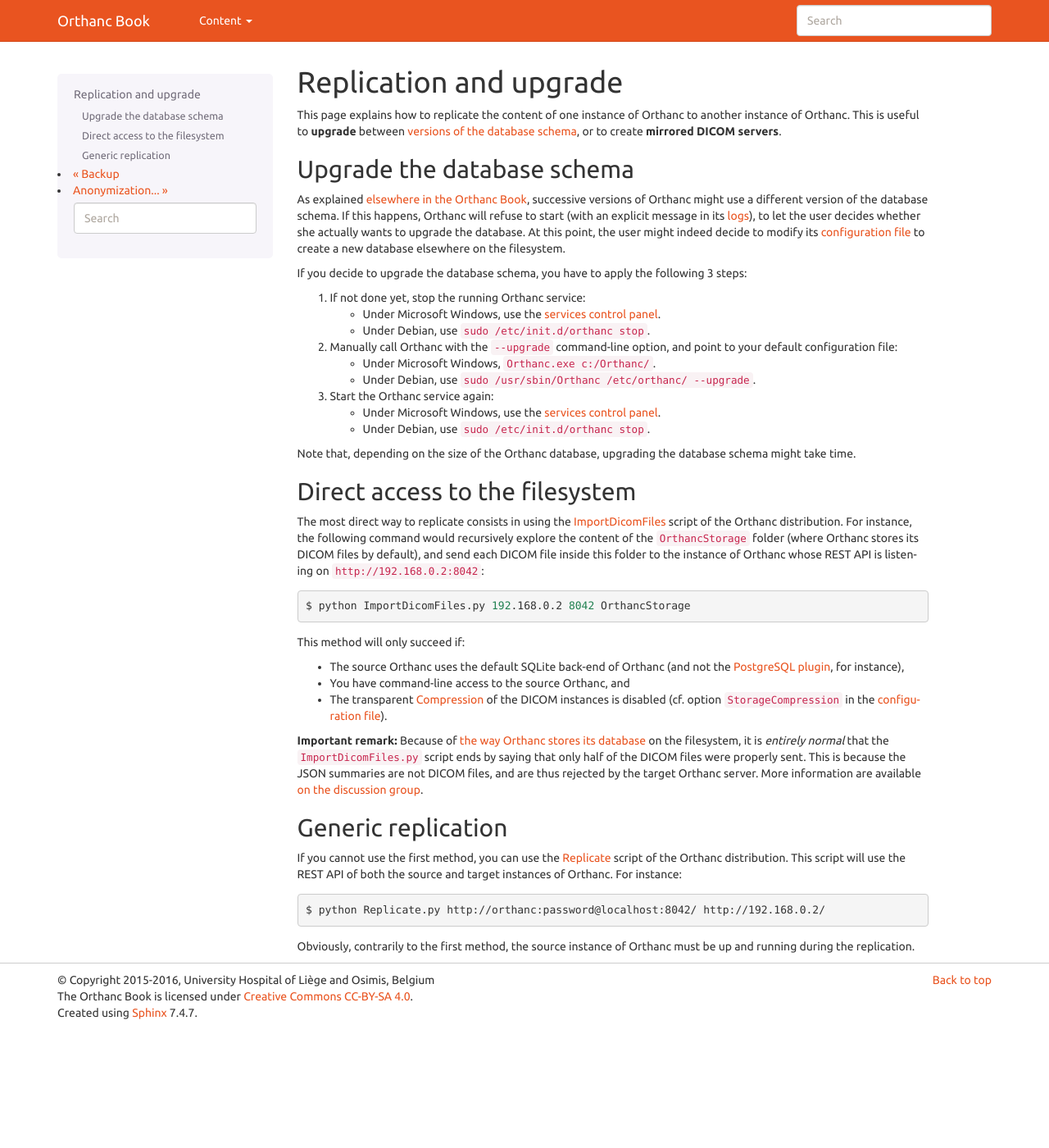
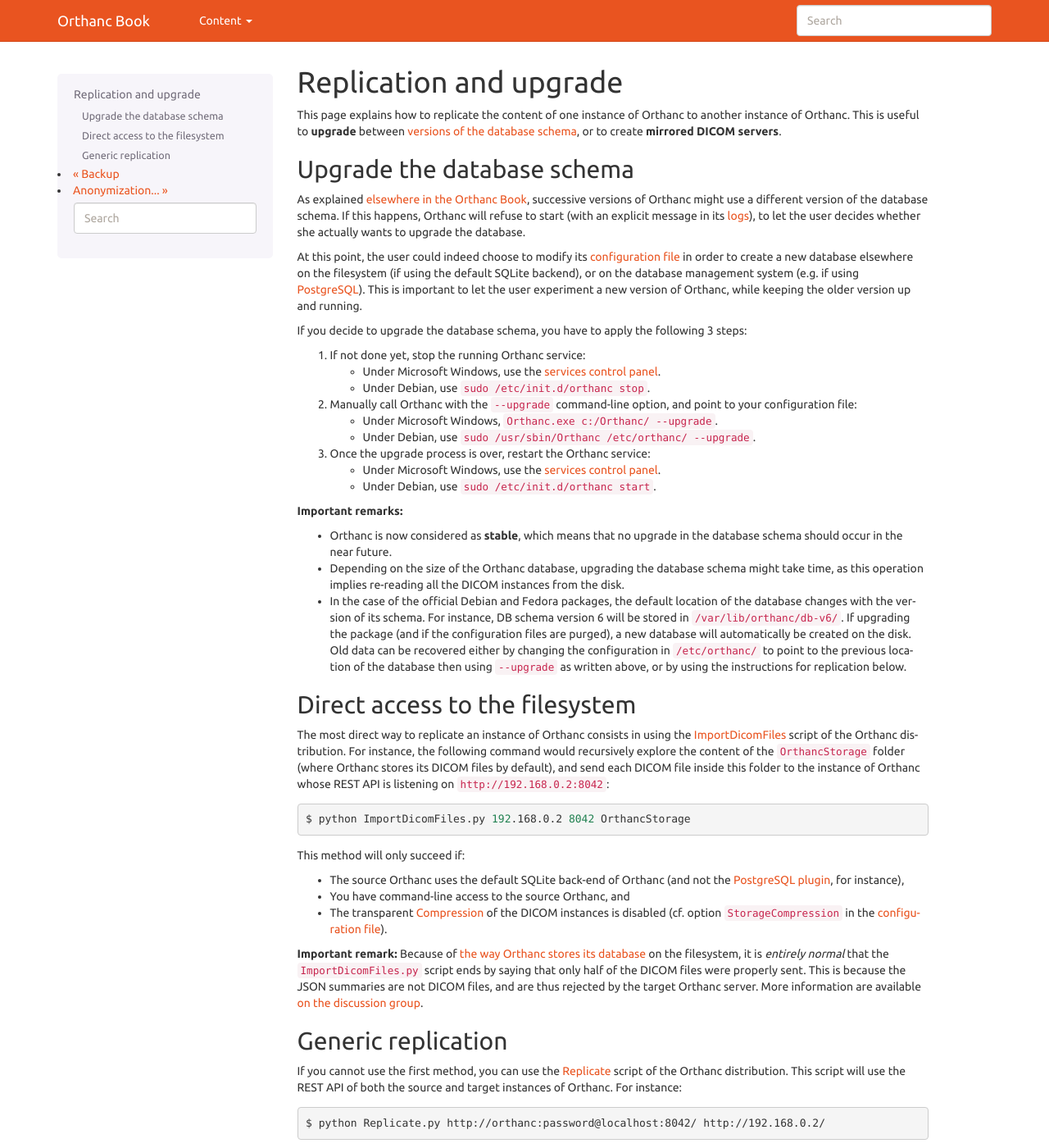
Before and after one commit to orthanc-mirrors/orthanc-book, a Sphinx documentation site: the page built from Sphinx/source/users/replication.rst, in a window 1280 px wide and 1400 px high. Shown: the whole window at 82% size. Built offline with Sphinx 7.4.7, drawn with Linux system fonts in a browser that asks for light colours.

Commit message:
more information about upgrade

```diff
--- a/Sphinx/source/users/replication.rst
+++ b/Sphinx/source/users/replication.rst
@@ -17,9 +17,15 @@
 successive versions of Orthanc might use a different version of the
 database schema. If this happens, Orthanc will refuse to start (with
 an explicit message in its :ref:`logs <log>`), to let the user decides
-whether she actually wants to upgrade the database. At this point, the
-user might indeed decide to modify its :ref:`configuration file
-<configuration>` to create a new database elsewhere on the filesystem.
+whether she actually wants to upgrade the database.
+
+At this point, the user could indeed choose to modify its
+:ref:`configuration file <configuration>` in order to create a new
+database elsewhere on the filesystem (if using the default SQLite
+backend), or on the database management system (e.g. if using
+:ref:`PostgreSQL <postgresql>`). This is important to let the user
+experiment a new version of Orthanc, while keeping the older version
+up and running.
 
 If you decide to upgrade the database schema, you have to apply the
 following 3 steps:
@@ -31,32 +37,47 @@
    * Under Debian, use ``sudo /etc/init.d/orthanc stop``.
 
 2. Manually call Orthanc with the ``--upgrade`` command-line option,
-   and point to your default configuration file:
+   and point to your configuration file:
 
-   * Under Microsoft Windows, ``Orthanc.exe c:/Orthanc/``.
+   * Under Microsoft Windows, ``Orthanc.exe c:/Orthanc/ --upgrade``.
    * Under Debian, use ``sudo /usr/sbin/Orthanc /etc/orthanc/ --upgrade``.
 
-3. Start the Orthanc service again:
+3. Once the upgrade process is over, restart the Orthanc service:
 
    * Under Microsoft Windows, use the `services control panel
      <https://en.wikipedia.org/wiki/Windows_service>`__.
-   * Under Debian, use ``sudo /etc/init.d/orthanc stop``.
+   * Under Debian, use ``sudo /etc/init.d/orthanc start``.
 
-Note that, depending on the size of the Orthanc database, upgrading
-the database schema might take time.
+**Important remarks:**
+
+* Orthanc is now considered as **stable**, which means that no upgrade
+  in the database schema should occur in the near future.
+* Depending on the size of the Orthanc database, upgrading the
+  database schema might take time, as this operation implies
+  re-reading all the DICOM instances from the disk.
+* In the case of the official Debian and Fedora packages, the default
+  location of the database changes with the version of its schema.
+  For instance, DB schema version 6 will be stored in
+  ``/var/lib/orthanc/db-v6/``. If upgrading the package (and if the
+  configuration files are purged), a new database will automatically
+  be created on the disk. Old data can be recovered either by changing
+  the configuration in ``/etc/orthanc/`` to point to the previous
+  location of the database then using ``--upgrade`` as written above,
+  or by using the instructions for replication below.
 
 
 Direct access to the filesystem
 -------------------------------
 
-The most direct way to replicate consists in using the
-`ImportDicomFiles
+The most direct way to replicate an instance of Orthanc consists in
+using the `ImportDicomFiles
 <https://bitbucket.org/sjodogne/orthanc/src/default/Resources/Samples/ImportDicomFiles/ImportDicomFiles.py>`_
 script of the Orthanc distribution. For instance, the following
-command would recursively explore the content of the ``OrthancStorage``
-folder (where Orthanc stores its DICOM files by default), and send
-each DICOM file inside this folder to the instance of Orthanc whose
-REST API is listening on ``http://192.168.0.2:8042``::
+command would recursively explore the content of the
+``OrthancStorage`` folder (where Orthanc stores its DICOM files by
+default), and send each DICOM file inside this folder to the instance
+of Orthanc whose REST API is listening on
+``http://192.168.0.2:8042``::
 
     $ python ImportDicomFiles.py 192.168.0.2 8042 OrthancStorage
 
```
